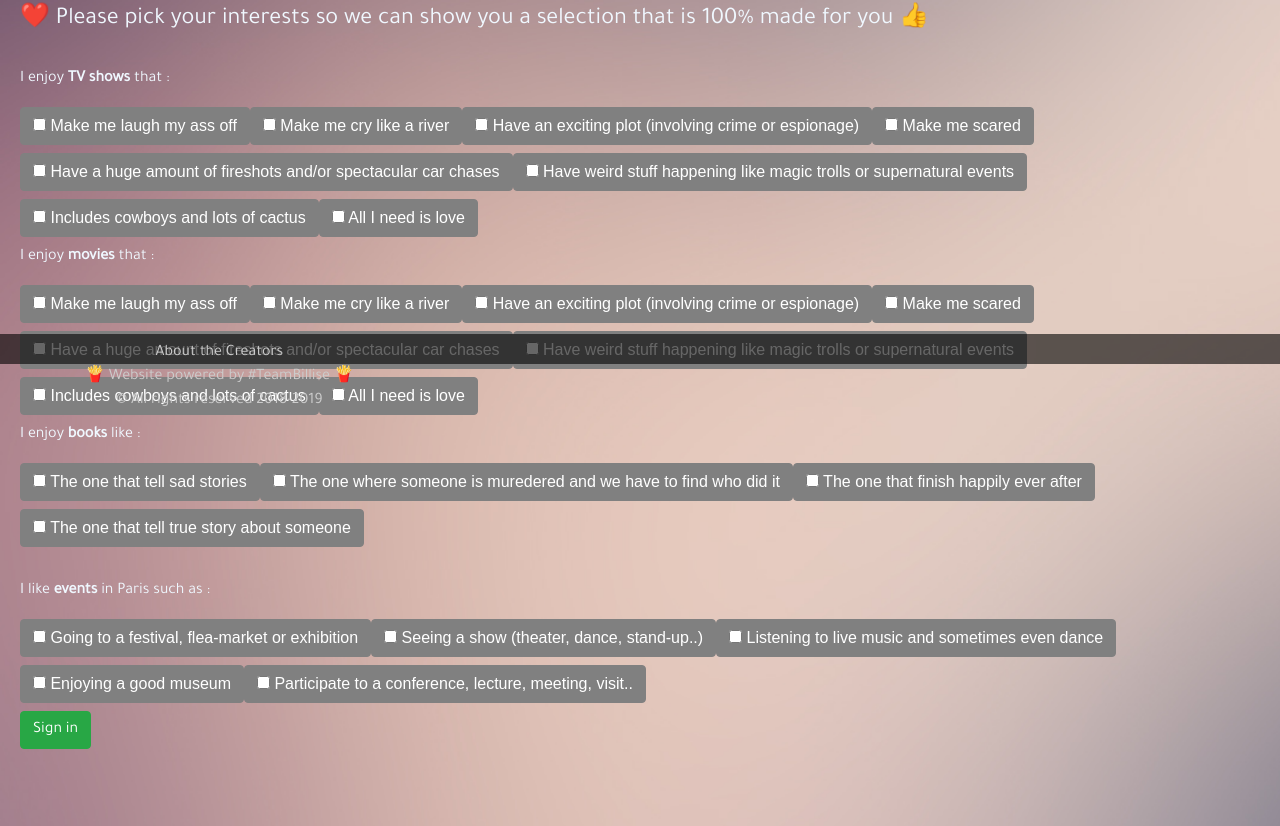
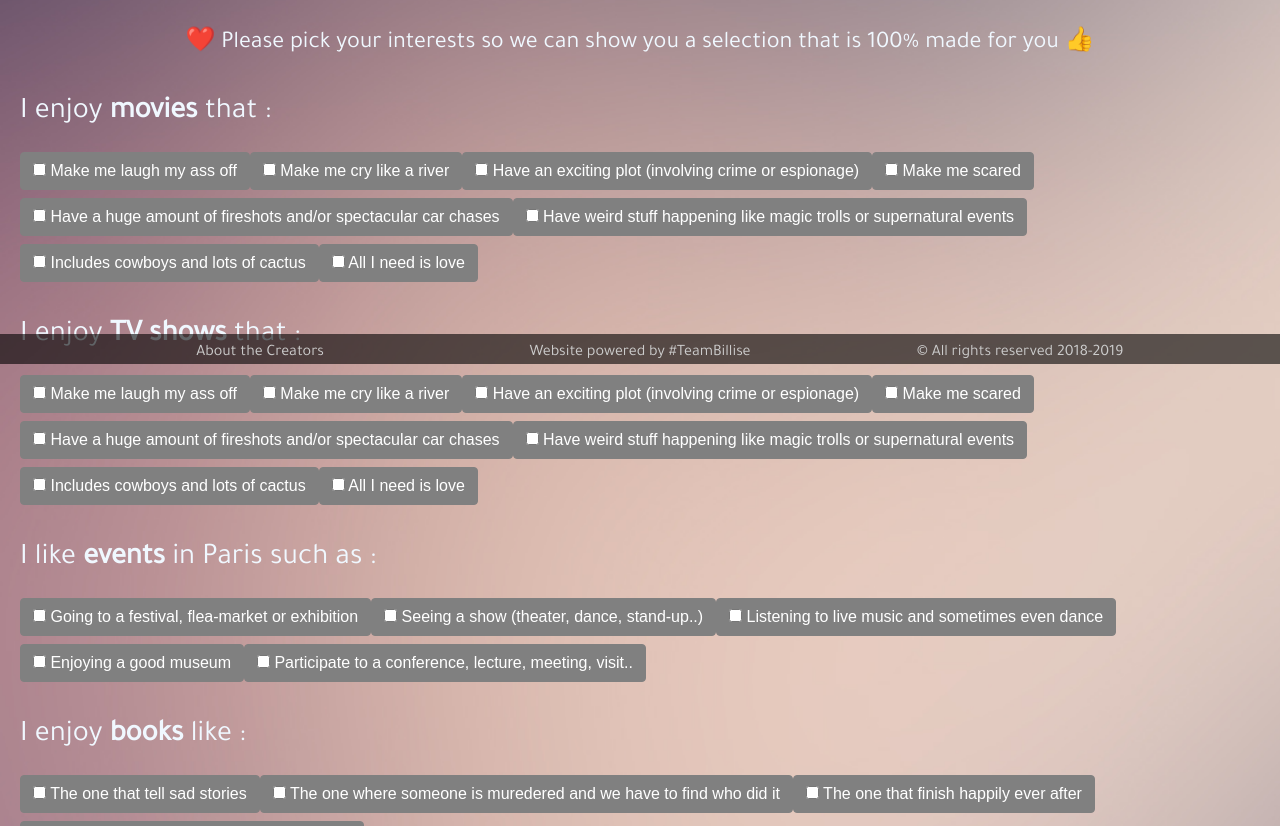
Before and after one commit to Yaats/Project-final-frontend, an Angular app in the folder frontend/: page /signup in a window 1280 px wide. Shown: the part 436-1262 px from the top of the page. Built offline with nearby package versions, Linux system fonts and the light colour scheme; no server answers.

Commit message:
some css

```diff
--- a/frontend/src/app/app.component.css
+++ b/frontend/src/app/app.component.css
@@ -5,7 +5,6 @@
 .navbar-expand-md .navbar-nav .dropdown-menu {
   position: absolute;
 }
-
 
 body {
   overflow: hidden;
@@ -16,11 +15,11 @@ body {
 }
 
 nav {
-  background: rgba(0,0,0,.4);
+  background: rgba(0, 0, 0, .4);
 }
 
 .dropdown-menu {
-  background: rgba(0,0,0,.4);
+  background: rgba(0, 0, 0, .4);
   color: aliceblue;
   min-width: 7em;
 }
@@ -35,5 +34,26 @@ a.dropdown-item {
 }
 
 .dropdown-item:hover {
-  background-color: rgba(0,0,0,.2);
+  background-color: rgba(0, 0, 0, .2);
 }
+
+footer {
+  background: rgba(0, 0, 0, .6);
+  position: fixed;
+  bottom: 0;
+  left: 0;
+  right: 0;
+  height: 30px;
+  text-align: center;
+  color: #ccc;
+  text-decoration: none;
+  padding-top: 7px;
+}
+
+footer .ali {
+  line-height: 100%;
+}
+
+footer  a {
+  color: #ccc;
+}
--- a/frontend/src/app/app.component.html
+++ b/frontend/src/app/app.component.html
@@ -148,15 +148,16 @@
 <router-outlet></router-outlet>
 
 <footer>
+
   <div class="container">
     <div class="row">
-      <div>
-        <div class="col-sm footer">
-          <a routerLink="/about-us">About the Creators</a>
-        </div>
-        <div class="col-sm">🍟 Website powered by #TeamBillise 🍟</div>
-        <div class="col-sm"> © All rights reserved 2018-2019</div>
+      <div class="col-sm">
+        <a routerLink="/about-us">About the Creators</a>
       </div>
+      <div class="col-sm">
+        Website powered by #TeamBillise </div>
+      <div class="col-sm">
+        © All rights reserved 2018-2019 </div>
     </div>
   </div>
 </footer>
--- a/frontend/src/app/signup/signup.component.css
+++ b/frontend/src/app/signup/signup.component.css
@@ -7,3 +7,7 @@
   border-color: grey;
   font-family: Arial, Helvetica, sans-serif;
 }
+
+.titlee {
+  font-size: 30px;
+}
--- a/frontend/src/app/signup/signup.component.html
+++ b/frontend/src/app/signup/signup.component.html
@@ -23,12 +23,54 @@
 
     </label>
     <br>
+    <br>
+    <div>
+      <h4 align="center">❤️ Please pick your interests so we can show you a selection that is 100% made for you 👍</h4>
+      <br>
+      <div class="titlee">
+        <p>I enjoy
+          <b>movies</b> that :</p>
+      </div>
 
-    <div>
-      <h4>❤️ Please pick your interests so we can show you a selection that is 100% made for you 👍</h4>
+      <label class="btn btn-info">
+        <input type="checkbox" (change)="updateInterests(35)" name="interestedIn[8]" id="comedyMovies" value="comedyMovies"> Make me laugh my ass off
+      </label>
+
+      <label class="btn btn-info">
+        <input type="checkbox" (change)="updateInterests(18)" name="interestedIn[9]" id="dramaMovies" value="dramaMovies"> Make me cry like a river
+      </label>
+
+      <label class="btn btn-info">
+        <input type="checkbox" (change)="updateInterests(53)" name="interestedIn[10]" id="thrillerMovies" value="thrillerMovies"> Have an exciting plot (involving crime or espionage)
+      </label>
+
+      <label class="btn btn-info">
+        <input type="checkbox" (change)="updateInterests(27)" name="interestedIn[11]" id="scaryMovies" value="scaryMovies"> Make me scared
+      </label>
+
+      <label class="btn btn-info">
+        <input type="checkbox" (change)="updateInterests(28)" name="interestedIn[12]" id="actionMovies" value="actionMovies"> Have a huge amount of fireshots and/or spectacular car chases
+      </label>
+
+      <label class="btn btn-info">
+        <input type="checkbox" (change)="updateInterests(878)" name="interestedIn[13]" id="fantasyMovies" value="fantasyMovies"> Have weird stuff happening like magic trolls or supernatural events
+      </label>
+
+      <label class="btn btn-info">
+        <input type="checkbox" (change)="updateInterests(37)" name="interestedIn[14]" id="westernMovies" value="westernMovies"> Includes cowboys and lots of cactus
+      </label>
+
+      <label class="btn btn-info">
+        <input type="checkbox" (change)="updateInterests(10749)" name="interestedIn[15]" id="loveMovies" value="loveMovies"> All I need is love
+      </label>
+
+
       <br>
-      <p>I enjoy
-        <b>TV shows</b> that :</p>
+      <br>
+      <div class="titlee">
+        <p>I enjoy
+          <b>TV shows</b> that :</p>
+      </div>
 
 
       <label class="btn btn-info">
@@ -65,73 +107,11 @@
 
 
       <br>
-
-      <p>I enjoy
-        <b>movies</b> that :</p>
-
-      <label class="btn btn-info">
-        <input type="checkbox" (change)="updateInterests(35)" name="interestedIn[8]" id="comedyMovies" value="comedyMovies"> Make me laugh my ass off
-      </label>
-
-      <label class="btn btn-info">
-        <input type="checkbox" (change)="updateInterests(18)" name="interestedIn[9]" id="dramaMovies" value="dramaMovies"> Make me cry like a river
-      </label>
-
-      <label class="btn btn-info">
-        <input type="checkbox" (change)="updateInterests(53)" name="interestedIn[10]" id="thrillerMovies" value="thrillerMovies"> Have an exciting plot (involving crime or espionage)
-      </label>
-
-      <label class="btn btn-info">
-        <input type="checkbox" (change)="updateInterests(27)" name="interestedIn[11]" id="scaryMovies" value="scaryMovies"> Make me scared
-      </label>
-
-      <label class="btn btn-info">
-        <input type="checkbox" (change)="updateInterests(28)" name="interestedIn[12]" id="actionMovies" value="actionMovies"> Have a huge amount of fireshots and/or spectacular car chases
-      </label>
-
-      <label class="btn btn-info">
-        <input type="checkbox" (change)="updateInterests(878)" name="interestedIn[13]" id="fantasyMovies" value="fantasyMovies"> Have weird stuff happening like magic trolls or supernatural events
-      </label>
-
-      <label class="btn btn-info">
-        <input type="checkbox" (change)="updateInterests(37)" name="interestedIn[14]" id="westernMovies" value="westernMovies"> Includes cowboys and lots of cactus
-      </label>
-
-      <label class="btn btn-info">
-        <input type="checkbox" (change)="updateInterests(10749)" name="interestedIn[15]" id="loveMovies" value="loveMovies"> All I need is love
-      </label>
-
-
       <br>
-
-      <p>I enjoy
-        <b>books</b> like :</p>
-
-      <label class="btn btn-info">
-        <input type="checkbox" (change)="updateInterestsBook('drama')" name="interestedInBook[16]" id="sadBook" value="sadBook"> The one that tell sad stories
-      </label>
-
-      <label class="btn btn-info">
-        <input type="checkbox" (change)="updateInterestsBook('thrillers')" name="interestedInBook[17]" id="policeBook" value="policeBook"> The one where someone is muredered and we have to find who did it
-      </label>
-
-      <label class="btn btn-info">
-        <input type="checkbox" (change)="updateInterestsBook('love')" name="interestedInBook[18]" id="loveBook" value="loveBook"> The one that finish happily ever after
-      </label>
-
-      <label class="btn btn-info">
-        <input type="checkbox" (change)="updateInterestsBook('biography')" name="interestedInBook[19]" id="bioBook" value="bioBook"> The one that tell true story about someone
-      </label>
-
-
-      <br>
-
-
-
-      <br>
-
-      <p>I like
-        <b>events</b> in Paris such as :</p>
+      <div class="titlee">
+        <p>I like
+          <b>events</b> in Paris such as :</p>
+      </div>
 
       <label class="btn btn-info">
         <input type="checkbox" (change)="updateInterestsEvent(1)" name="interestedInEvent[21]" id="festivEvents" value="festivEvents"> Going to a festival, flea-market or exhibition
@@ -153,10 +133,35 @@
         <input type="checkbox" (change)="updateInterestsEvent(5)" name="interestedInEvent[25]" id="animationEvents" value="animationEvents"> Participate to a conference, lecture, meeting, visit..
       </label>
 
+
+      <br>
       <br>
 
+      <div class="titlee">
+        <p>I enjoy
+          <b>books</b> like :</p>
+      </div>
+
+      <label class="btn btn-info">
+        <input type="checkbox" (change)="updateInterestsBook('drama')" name="interestedInBook[16]" id="sadBook" value="sadBook"> The one that tell sad stories
+      </label>
+
+      <label class="btn btn-info">
+        <input type="checkbox" (change)="updateInterestsBook('thrillers')" name="interestedInBook[17]" id="policeBook" value="policeBook"> The one where someone is muredered and we have to find who did it
+      </label>
+
+      <label class="btn btn-info">
+        <input type="checkbox" (change)="updateInterestsBook('love')" name="interestedInBook[18]" id="loveBook" value="loveBook"> The one that finish happily ever after
+      </label>
+
+      <label class="btn btn-info">
+        <input type="checkbox" (change)="updateInterestsBook('biography')" name="interestedInBook[19]" id="bioBook" value="bioBook"> The one that tell true story about someone
+      </label>
+
+      <br>
+      <br>
     </div>
-    <button class="btn btn-success">Sign in</button>
+    <button class="btn btn-success btn-lg">Sign in</button>
   </div>
 </form>
 
--- a/frontend/src/styles.css
+++ b/frontend/src/styles.css
@@ -1,24 +1,5 @@
 /* You can add global styles to this file, and also import other style files */
-footer {
-  background: rgba(0,0,0,.6);
-  position: fixed;
-  bottom: 0;
-  left: 0;
-  right: 0;
-  height: 30px;
-  text-align: center;
-  color: #ccc;
-  text-decoration: none;
-  padding-top: 7px;
-}
 
-footer p {
-  line-height: 100%;
-}
-
-footer  a {
-  color: #ccc;
-}
 body {
   padding: 20px;
   font-family: 'Tajawal', sans-serif;
```
Also changed, not shown: frontend/src/index.html (+0 -30 lines).
